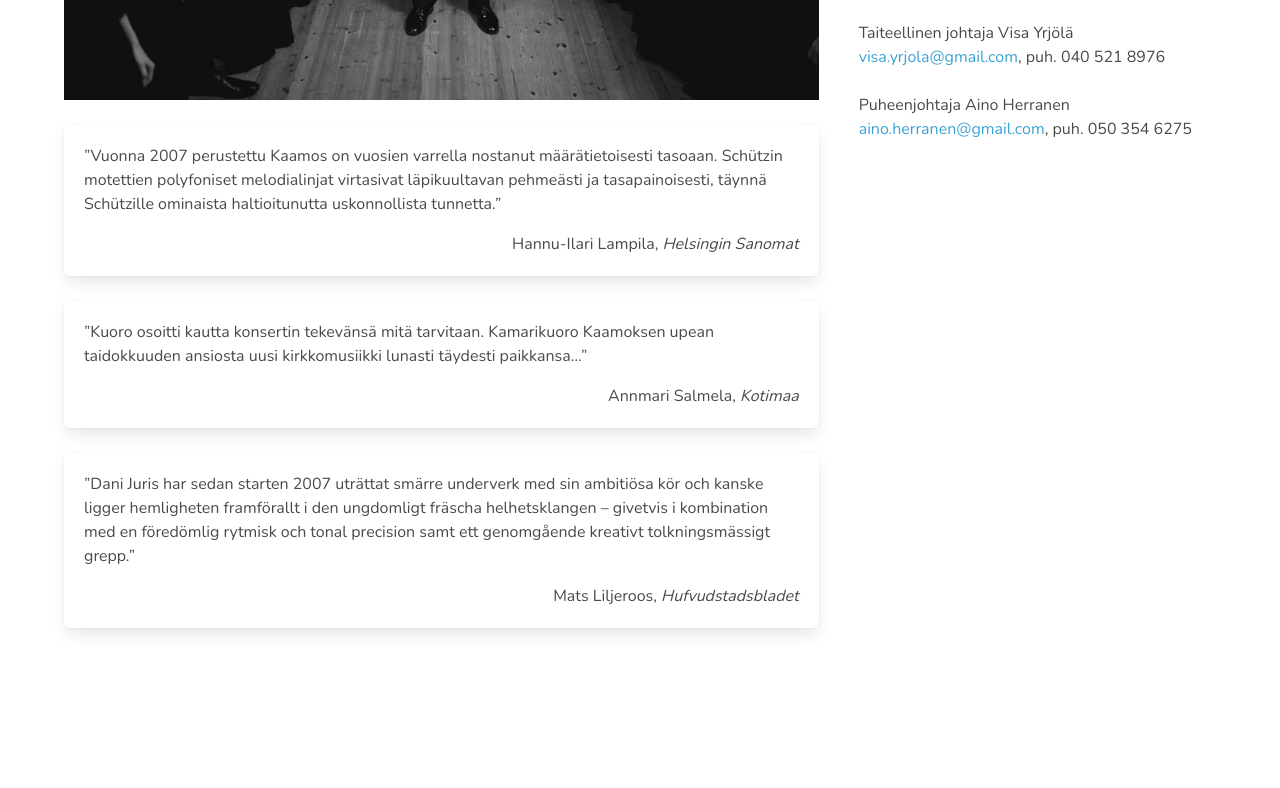
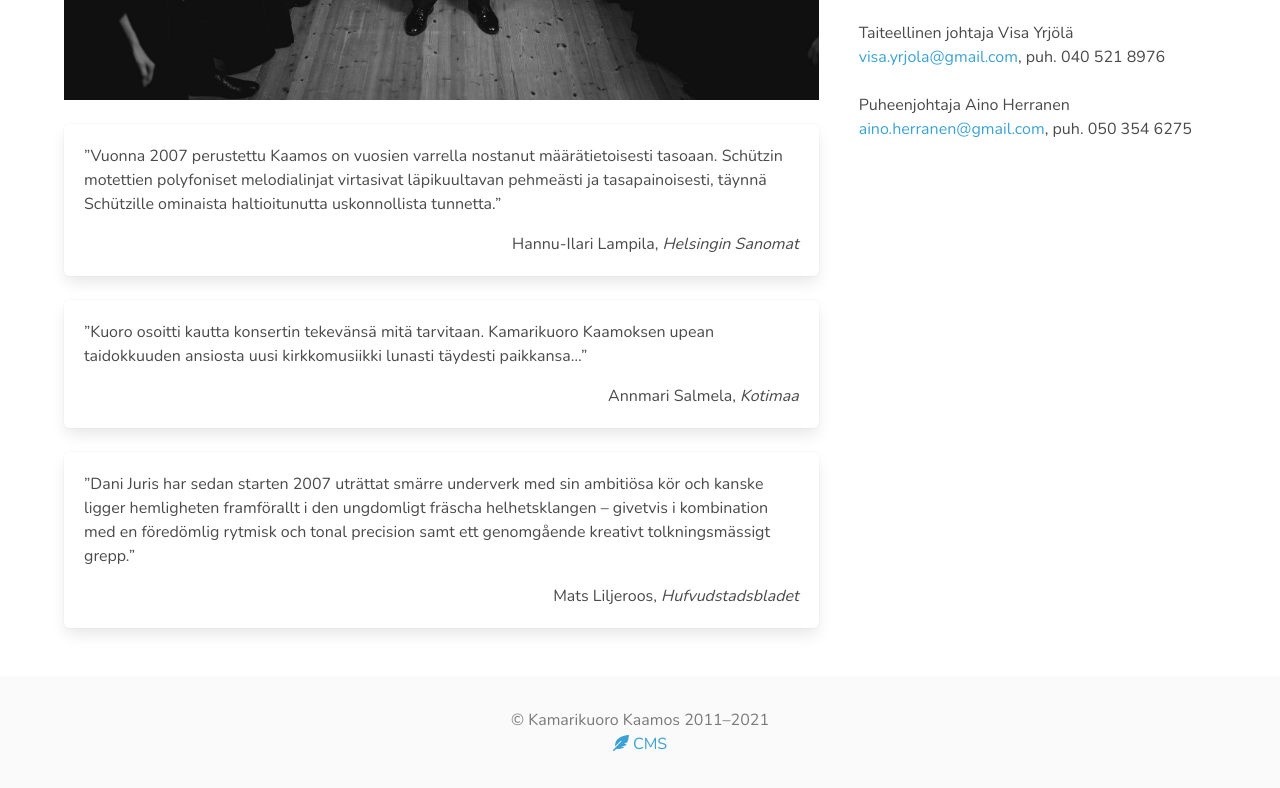
Before and after one commit to kaamoskuoro/kaamos-website, a Gatsby site: page / in a window 1280 px wide. Shown: the part 635-1423 px from the top of the page. Before the commit the page ends 1311 px from the top, so only its background shows below. Built offline with nearby package versions, Linux system fonts and the light colour scheme; Gatsby itself is replaced by a stand-in of ours.

Commit message:
Add footer with copyright and CMS link

```diff
--- /dev/null
+++ b/src/components/footer.tsx
@@ -0,0 +1,19 @@
+import React from "react"
+import { faFeatherAlt } from "@fortawesome/free-solid-svg-icons"
+import { FontAwesomeIcon } from "@fortawesome/react-fontawesome"
+
+const CMS_PATH = "/admin/"
+
+const Footer: React.FC = props => (
+  <div className="content has-text-centered">
+    <p className="has-text-grey">
+      &copy; Kamarikuoro Kaamos 2011–2021
+      <br />
+      <a href={CMS_PATH}>
+        <FontAwesomeIcon icon={faFeatherAlt} /> CMS
+      </a>
+    </p>
+  </div>
+)
+
+export default Footer
--- a/src/components/layout.tsx
+++ b/src/components/layout.tsx
@@ -1,8 +1,9 @@
 import React from "react"
 
 import "../style.scss"
+import Banner from "./banner"
+import Footer from "./footer"
 import Navbar from "./navbar"
-import Banner from "./banner"
 import Sidebar from "./sidebar"
 
 const Layout: React.FC = ({ children }) => (
@@ -23,6 +24,10 @@ const Layout: React.FC = ({ children }) => (
         </div>
       </div>
     </main>
+
+    <footer className="footer">
+      <Footer />
+    </footer>
   </>
 )
 
--- a/src/style.scss
+++ b/src/style.scss
@@ -5,6 +5,7 @@
 $primary: #3ca2d5;
 $link: $primary;
 $column-gap: 1.25rem;
+$footer-padding: 2rem 1.5rem 2rem;
 $family-sans-serif: "Nunito", sans-serif;
 
 @import "~bulma/bulma.sass";
```
